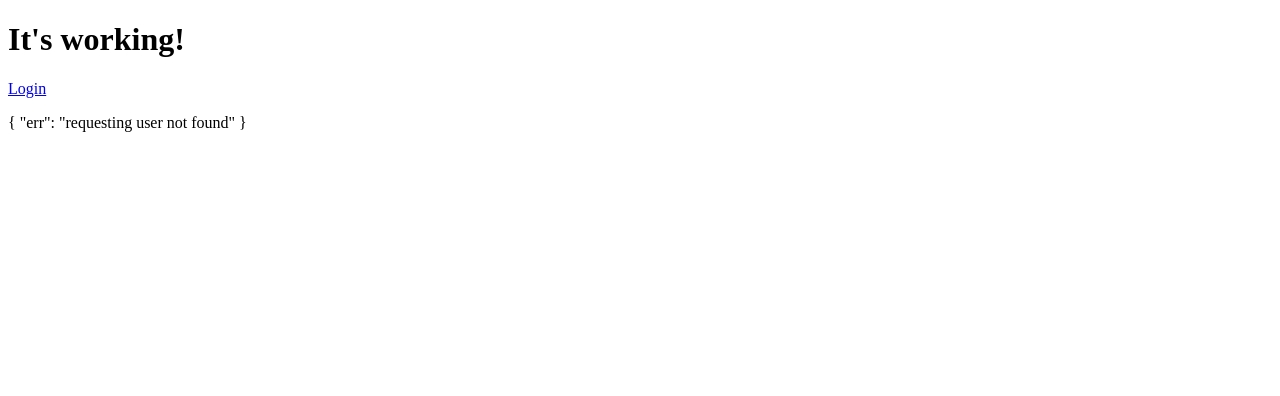
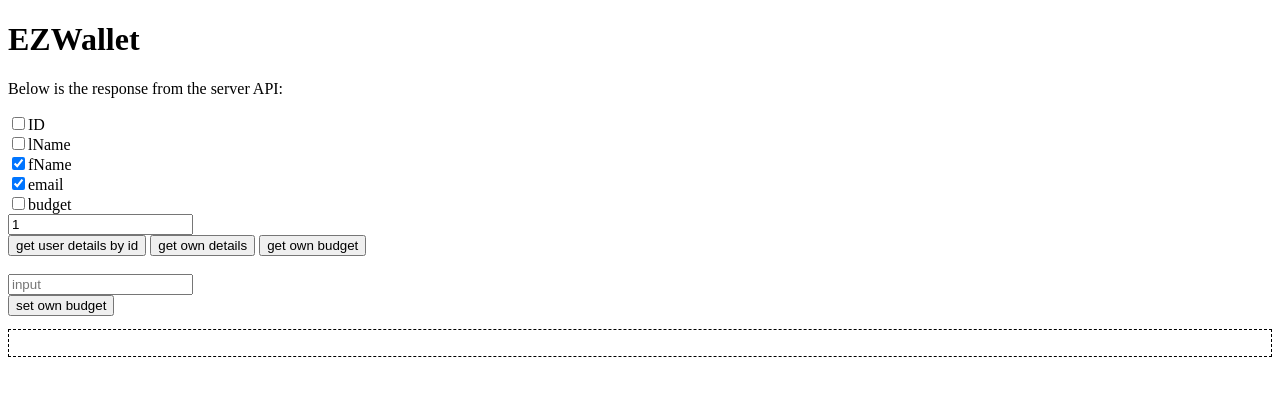
Before and after one commit to StefanPuia/EZWallet, a Node server app: page / in a window 1280 px wide. Shown: the top 396 px of the page. Run offline with Node 20, Linux system fonts and the light colour scheme; data that the repository does not hold is empty; some libraries are stand-ins or nearby versions.

Commit message:
switched from passport js to google js auth

```diff
--- a/app/config/index.js
+++ b/app/config/index.js
@@ -20,6 +20,11 @@ module.exports = {
 		'password': 'root'
 	},
 
+	'public': {
+		'local': path.join(__dirname, '/../../public'),
+		'routed': '/public'
+	},
+
 	// views directory
 	'views': path.join(__dirname, '/../views'),
 
--- a/app/core/api.js
+++ b/app/core/api.js
@@ -1,13 +1,13 @@
 'use strict';
 
-// load the config file
+// load local modules
 const config = require('./../config');
-
-// initialise the utility functions
 const util = require('./utility');
 
-// initialise the json http request body parser
+// load public modules
 const bodyParser = require('body-parser');
+const GoogleAuth = require('simple-google-openid');
+const sha256 = require('sha256');
 
 /**
  * express API
@@ -20,35 +20,92 @@ module.exports = function(app) {
         extended: true
     }));
 
+    // use the google auth middleware
+    app.use(GoogleAuth(config.googleAuth.clientID));
+
+    // return 'Not authorized' if we don't have a user
+    app.use('/api', GoogleAuth.guardMiddleware({ realm: 'jwt' }));
+
     /**
      * GET /api
      * test function
      */
-	app.get('/api', function(req, res) {
+    app.get('/api', function(req, res) {
         res.status(200).send('API is working!');
     })
 
-    app.get('/api/user/:token', function(req, res) {
-        util.query('SELECT * from user WHERE ?? = ?', ['token', req.query.token], function(user) {
-            if(user.length > 0) {
-                util.query('SELECT * from user WHERE ?? = ?', ['token', req.params.token], function(results) {
-                    if(results.length > 0) {
-                        res.status(200).json(results);
+    app.get('/api/user/:id', function(req, res) {
+        if(req.user.id) {
+            util.query('SELECT * from user WHERE ?? = ?', ['id', req.params.id], function(user) {
+                if (user.length > 0) {
+                    Object.keys(req.query).forEach(function(key) {
+                        if(req.query[key] == 'false') {
+                            delete user[0][key];
+                        }
+                    })
+                    res.status(200).json(user[0]);
+                }
+                else {
+                    res.status(200).json({err: 'user not found'});
+                }
+            })
+        }
+    })
+
+    app.get('/api/user/', function(req, res) {
+        if(req.user) {
+            util.query('SELECT * from user WHERE ?? = ?', ['email', req.user.emails[0].value], function(user) {
+                if (user.length > 0) {
+                    Object.keys(req.query).forEach(function(key) {
+                        if(req.query[key] == 'false') {
+                            delete user[0][key];
+                        }
+                    })
+                    res.status(200).json(user[0]);
+                }
+                else {
+                    res.status(200).json({err: 'user not found'});
+                }
+            })
+        }
+    })
+
+    app.get('/api/budget', function(req, res) {
+        if(req.user) {
+            util.query('SELECT * from user where ??=?', ['email', req.user.emails[0].value], function(results) {
+                res.status(200).send("" + results[0].budget);
+            });
+        }
+    })
+
+    app.post('/api/budget/:budget', function(req, res) {
+        if(req.user) {
+            util.query('UPDATE user SET ?? = ? WHERE ?? = ?', ['budget', req.params.budget, 'email', req.user.emails[0].value], function(results) {
+                res.status(200).send(results[0]);
+            });
+        }
+    })
+
+    app.post('/user/login', function(req, res) {
+        console.log(req.user);
+        if(req.user.id) {
+            util.findOrCreate(req.user, function(err, user) {
+                if(err) {
+                    console.log('Error: ' + err);
+                }
+                else {
+                    console.log(user);
+                    if(user) {
+                        res.status(201).send('user found!');
                     }
                     else {
-                        res.status(200).json({err: 'requested user not found'});
+                        res.status(201).send('user created!');
                     }
-                });
-            }
-            else {
-                res.status(200).json({err: 'requesting user not found'});
-            }
-        })
+                }
+            })
+        }
+        else {
+            res.sendStatus(403);
+        }
     })
-
-    // app.get('/api/budget', function(req, res) {
-    //     util.query('SELECT * from user', function(results) {
-    //         res.status(200).send(results);
-    //     });
-    // })
 }
--- a/app/core/express.js
+++ b/app/core/express.js
@@ -23,7 +23,7 @@ module.exports.getApp = function() {
  */
 module.exports.start = function(passport) {
     //serve all files from the public directory on the /public path
-    app.use('/public', express.static('public'));
+    app.use(config.public.routed, express.static(config.public.local));
 
     // set the view engine and the view folder
     app.set('view engine', 'ejs');
@@ -68,4 +68,6 @@ module.exports.start = function(passport) {
             res.redirect('/?usertoken=' + req.user.token + '&user=' + req.user.token);
         }
     );
+
+
 }
--- a/app/core/utility.js
+++ b/app/core/utility.js
@@ -42,9 +42,8 @@ module.exports.query = function(query, values, callback) {
 
 // placeholder function
 module.exports.findOrCreate = function(profile, callback) {
-    const token = sha256("google" + profile.id);
     let sql = "SELECT * FROM ?? WHERE ?? = ?";
-    let inserts = ['user', 'token', token];
+    let inserts = ['user', 'email', profile.emails[0].value];
     sql = mysql.format(sql, inserts);
 
     mysqlConnection.query(sql, function(error, results, fields) {
@@ -57,13 +56,11 @@ module.exports.findOrCreate = function(profile, callback) {
                 fname: profile.name.givenName,
                 lname: profile.name.familyName,
                 email: profile.emails[0].value,
-                token: token,
                 budget: 0
             })
             callback(null, false)
         } else {
             callback(null, results[0]);
-            console.log(results[0]);
         }
     })
 }
--- a/app/views/index.ejs
+++ b/app/views/index.ejs
@@ -1,56 +1,28 @@
-<!DOCTYPE html>
-<html>
+<!doctype html>
 <head>
-	<meta charset="utf-8">
-	<meta http-equiv="X-UA-Compatible" content="IE=edge">
-	<title>Index</title>
+	<title>EZWallet</title>
+	<script src="https://apis.google.com/js/platform.js" async defer></script>
+	<meta name="google-signin-client_id" content="16592814341-srr33lj6et1lj5ls0dj4v73q495khfko.apps.googleusercontent.com">
 </head>
-<body>
-	<h1>It's working!</h1>
-	<a id="loginbutton" href="login">Login</a>
-	<a id="logoutbutton" href="#">Logout</a>
-	<p id="userdetails"></p>
+<body style="display:none">
+	<h1>EZWallet<span id="greeting"></span></h1>
 
-	<script>
-		function getQueryString(field, url) {
-		    var href = url ? url : window.location.href;
-		    var reg = new RegExp('[?&]' + field + '=([^&#]*)', 'i');
-		    var string = reg.exec(href);
-		    return string ? string[1] : null;
-		};
+	<p><div id="button-google-signin" class="g-signin2" data-onsuccess="onSignIn" data-theme="dark"></div>
+	<a id="button-signout" href="#" onclick="signOut();">Sign out</a></p>
 
-		function $(query) {
-			return document.querySelector(query);
-		}
-
-		if(localStorage.usertoken != 'null' && localStorage.usertoken != undefined) {
-			$('#loginbutton').style.display = 'none';
-		}
-		else {
-			$('#logoutbutton').style.display = 'none';
-		}
-
-		$('#logoutbutton').addEventListener('click', function() {
-			$('#logoutbutton').style.display = 'none';
-			$('#loginbutton').style.display = '';
-			delete localStorage.usertoken;
-		})
-
-		window.addEventListener('load', async function() {
-			if(localStorage.usertoken == 'null' || localStorage.usertoken == undefined) {
-				localStorage.setItem('usertoken', getQueryString('usertoken'));
-			}
-
-			const response = await fetch('/api/user/' + getQueryString('user') + '?token=' + localStorage.usertoken);
-			if(response.ok) {
-				const data = await response.json();
-				$('#userdetails').textContent = JSON.stringify(data, null, 4);
-			}
-			else {
-				$('#userdetails').textContent = 'not found';
-			}
-
-		})
-	</script>
+	<p>Below is the response from the server API: </p>
+	<label><input type="checkbox" id="user_id">ID</label><br>
+	<label><input type="checkbox" id="user_lname">lName</label><br>
+	<label><input type="checkbox" checked id="user_fname">fName</label><br>
+	<label><input type="checkbox" checked id="user_email">email</label><br>
+	<label><input type="checkbox" id="user_budget">budget</label><br>
+	<input type="number" id="userid" value="1" placeholder="user id"><br>
+	<button onclick="getDetails()">get user details by id</button>
+	<button onclick="getOwnDetails()">get own details</button>
+	<button onclick="getBudget()">get own budget</button>
+	<br><br>
+	<input type="text" id="user_input" placeholder="input"><br>
+	<button onclick="setBudget()">set own budget</button>
+	<pre id="server-response" style="border: 1px dashed black; min-width: 10em; min-height: 1em; padding: .5em;"></pre>
+	<script src="public/client.js"></script>
 </body>
-</html>
--- a/package.json
+++ b/package.json
@@ -24,6 +24,7 @@
     "mysql": "^2.15.0",
     "passport": "^0.4.0",
     "passport-google-oauth": "^1.0.0",
-    "sha256": "^0.2.0"
+    "sha256": "^0.2.0",
+    "simple-google-openid": "^0.2.1"
   }
 }
--- /dev/null
+++ b/public/client.js
@@ -0,0 +1,121 @@
+function getQueryString(field, url) {
+    var href = url ? url : window.location.href;
+    var reg = new RegExp('[?&]' + field + '=([^&#]*)', 'i');
+    var string = reg.exec(href);
+    return string ? string[1] : null;
+};
+
+function $(query) {
+    return document.querySelector(query);
+}
+
+function jsonToQueryString(json) {
+    return '?' +
+        Object.keys(json).map(function(key) {
+            return encodeURIComponent(key) + '=' +
+                encodeURIComponent(json[key]);
+        }).join('&');
+}
+
+function onSignIn(googleUser) {
+    const profile = googleUser.getBasicProfile();
+
+    $('#button-google-signin').style.display = 'none';
+    $('#button-signout').style.display = '';
+
+    signIn();
+}
+async function signOut() {
+    await gapi.auth2.getAuthInstance().signOut();
+
+    $('#button-google-signin').style.display = '';
+    $('#button-signout').style.display = 'none';
+}
+
+async function callServer(fetchURL, method) {
+    const token = gapi.auth2.getAuthInstance().currentUser.get().getAuthResponse().id_token;
+
+    let el = $('#server-response');
+    el.textContent = 'loading…';
+
+    const fetchOptions = {
+        credentials: 'same-origin',
+        method: method,
+        headers: {
+            'Authorization': 'Bearer ' + token,
+        },
+    };
+
+    console.log(`${method} ${fetchURL}`);
+    const response = await fetch(fetchURL, fetchOptions);
+    if (!response.ok) {
+        // handle the error
+        el.textContent = "Server error:\n" + response.status;
+        return;
+    }
+
+    // handle the response
+    let data = await response.text();
+    if(!data) {
+	    data = "success";
+	}
+
+	console.log(data + '\n\n');
+    el.textContent = data;
+}
+
+function getQueryString(field, url) {
+    var href = url ? url : window.location.href;
+    var reg = new RegExp('[?&]' + field + '=([^&#]*)', 'i');
+    var string = reg.exec(href);
+    return string ? string[1] : null;
+};
+
+window.addEventListener('load', () => {
+	if(typeof googleUser == 'undefined') {
+		$('#button-google-signin').style.display = '';
+    	$('#button-signout').style.display = 'none';
+	}
+	$('body').style.display = '';
+})
+
+function signIn() {
+    let fetchURL = 'user/login';
+    callServer(fetchURL, 'POST');
+}
+
+function getDetails() {
+	const apiOptions = {
+    	id: $('#user_id').checked,
+    	fname: $('#user_fname').checked,
+    	lname: $('#user_lname').checked,
+    	email: $('#user_email').checked,
+    	budget: $('#user_budget').checked,
+
+    }
+    let fetchURL = 'api/user/' + $('#userid').value + jsonToQueryString(apiOptions);
+    callServer(fetchURL, 'GET');
+}
+
+function getBudget() {
+	let fetchURL = 'api/budget/';
+	callServer(fetchURL, 'GET');
+}
+
+function getOwnDetails() {
+	const apiOptions = {
+    	id: $('#user_id').checked,
+    	fname: $('#user_fname').checked,
+    	lname: $('#user_lname').checked,
+    	email: $('#user_email').checked,
+    	budget: $('#user_budget').checked,
+
+    }
+    let fetchURL = 'api/user/' + jsonToQueryString(apiOptions);
+    callServer(fetchURL, 'GET');
+}
+
+function setBudget() {
+	let fetchURL = 'api/budget/' + $('#user_input').value;
+	callServer(fetchURL, 'POST');
+}
```
Also changed, not shown: app/views/login.ejs (+76 -11 lines).
